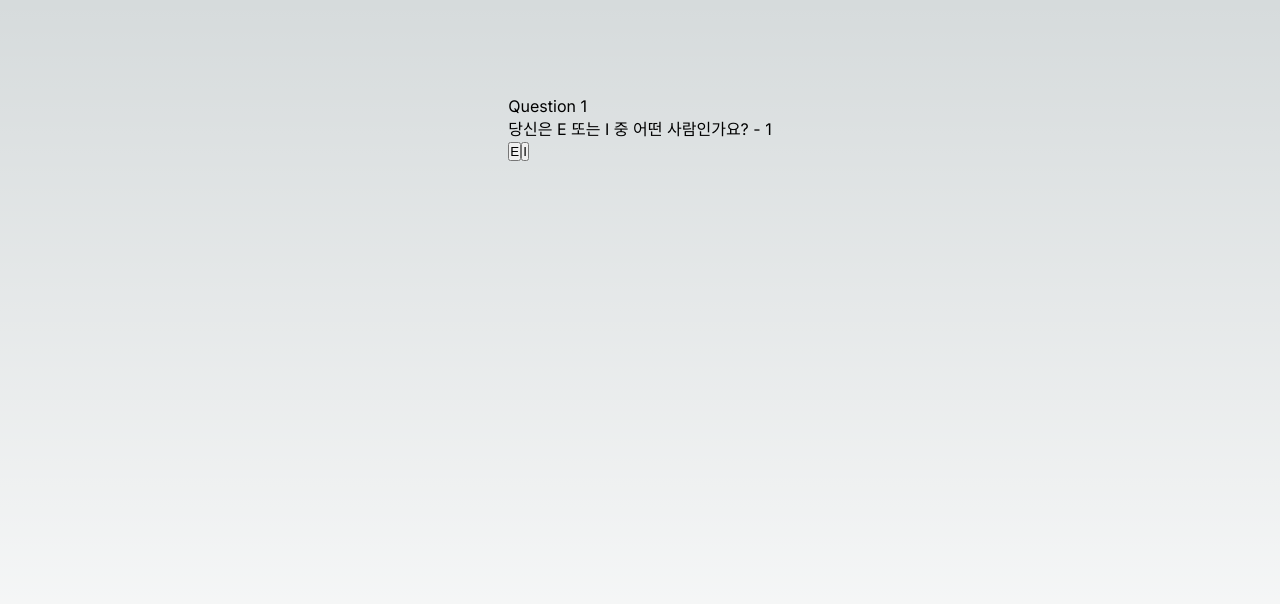
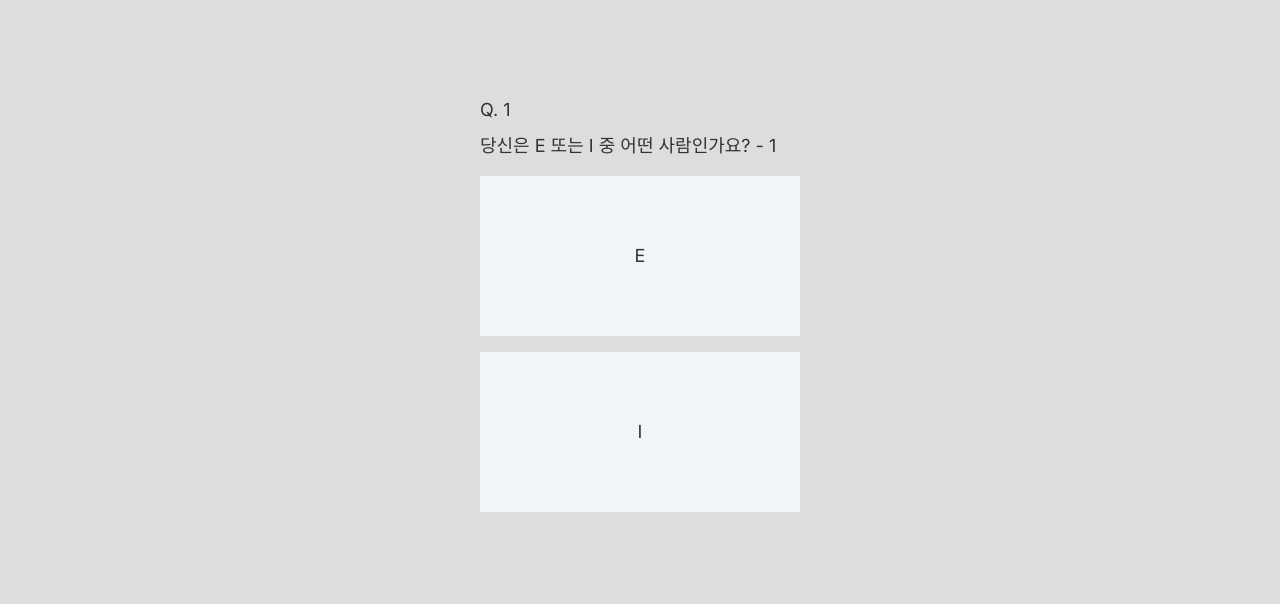
Before and after one commit to mikemklee/whats_my_type, a Next.js app: page / in a window 1280 px wide. Shown: the top 604 px of the page. Built offline with nearby package versions, Linux system fonts and the light colour scheme.

Commit message:
Add tailwind

```diff
--- a/package.json
+++ b/package.json
@@ -19,5 +19,10 @@
     "react": "18.2.0",
     "react-dom": "18.2.0",
     "typescript": "4.9.5"
+  },
+  "devDependencies": {
+    "autoprefixer": "^10.4.13",
+    "postcss": "^8.4.21",
+    "tailwindcss": "^3.2.4"
   }
 }
--- /dev/null
+++ b/postcss.config.js
@@ -0,0 +1,6 @@
+module.exports = {
+  plugins: {
+    tailwindcss: {},
+    autoprefixer: {},
+  },
+}
--- a/src/components/QuestionsView.tsx
+++ b/src/components/QuestionsView.tsx
@@ -5,20 +5,22 @@ import questionsJSON from "../constants/questions.json";
 export const QuestionsView = () => {
   const questions = useMemo(() => questionsJSON, []);
   const [currentIndex, setCurrentIndex] = useState(0);
-  const [currentQuestion, setCurrentQuestion] = useState(
-    questions[currentIndex]
-  );
+
+  const currentQuestion = questions[currentIndex];
+
   return (
-    <div>
-      <div>
-        <div>Question {currentIndex + 1}</div>
-        <div>{currentQuestion.question}</div>
+    <div className="text-lg">
+      <div className="mb-2">Q. {currentIndex + 1}</div>
+      <div className="mb-4">{currentQuestion.question}</div>
 
-        <div className="flex">
-          {currentQuestion.answers.map((answer, index) => {
-            return <button key={index}>{answer.description}</button>;
-          })}
-        </div>
+      <div className="grid grid-cols-1 gap-4">
+        {currentQuestion.answers.map((answer, index) => {
+          return (
+            <button className="w-80 h-40 bg-slate-100" key={index}>
+              {answer.description}
+            </button>
+          );
+        })}
       </div>
     </div>
   );
--- a/src/styles/globals.css
+++ b/src/styles/globals.css
@@ -1,3 +1,7 @@
+@tailwind base;
+@tailwind components;
+@tailwind utilities;
+
 :root {
   --max-width: 1100px;
   --border-radius: 12px;
@@ -86,13 +90,8 @@ body {
 }
 
 body {
-  color: rgb(var(--foreground-rgb));
-  background: linear-gradient(
-      to bottom,
-      transparent,
-      rgb(var(--background-end-rgb))
-    )
-    rgb(var(--background-start-rgb));
+  background-color: #ddd;
+  color:#333;
 }
 
 a {
--- /dev/null
+++ b/tailwind.config.js
@@ -0,0 +1,10 @@
+/** @type {import('tailwindcss').Config} */
+module.exports = {
+  content: [
+    "./src/**/*.{js,ts,jsx,tsx}",
+  ],
+  theme: {
+    extend: {},
+  },
+  plugins: [],
+}
```
Also changed, not shown: 1 other file (tests, documents, lock files or other folders).
